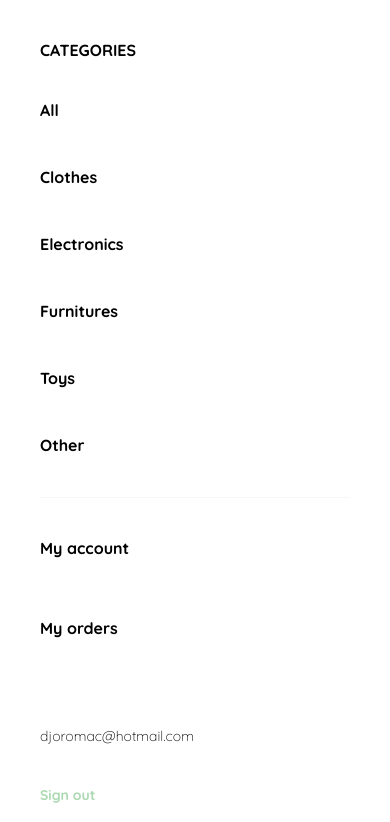
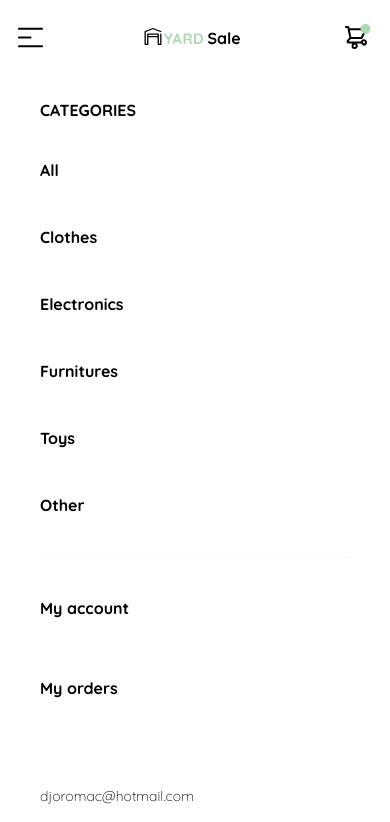
Before and after one commit to DiegoMacias45007/Yeyi-YardSale, a plain HTML site: page index.html in a window 390 px wide. Both pictures are taken after a click on the element 30 px from the left and 39 px from the top of the page. Shown: the top 822 px of the page. Drawn offline with Linux system fonts and the light colour scheme.

Commit message:
tidied css

```diff
--- a/styles/style.css
+++ b/styles/style.css
@@ -1,3 +1,5 @@
+/* General */
+
 :root{
     --very-light-pink: #C7C7C7;
     --white: #fff;
@@ -21,10 +23,13 @@ html{
     font-size: 62.5%;
 }
 
+/* Inactive */
+
 .inactive{
     display: none;
 }
 
+/* Navigation */
 .nav-container{
     display: grid;
     grid-template-columns: repeat(4, 1fr);
@@ -155,6 +160,8 @@ html{
     margin-left: 5px;
 }
 
+/* Desktop Menu */
+
 .desktop-menu{
     position: fixed;
     z-index: 1;
@@ -199,9 +206,11 @@ html{
     color: var(--hospital-green);
 }
 
+/* Mobile Menu */
+
 .mobile-menu{
     position: fixed;
-    top: 0;
+    top: 60px;
     width: 100%;
     height: 100vh;
     padding: 40px;
@@ -272,6 +281,8 @@ html{
     line-height: 1.7rem;
     color: var(--hospital-green);
 }
+
+/* Main */
 
 .shop-container{
     width: 100%;
```
